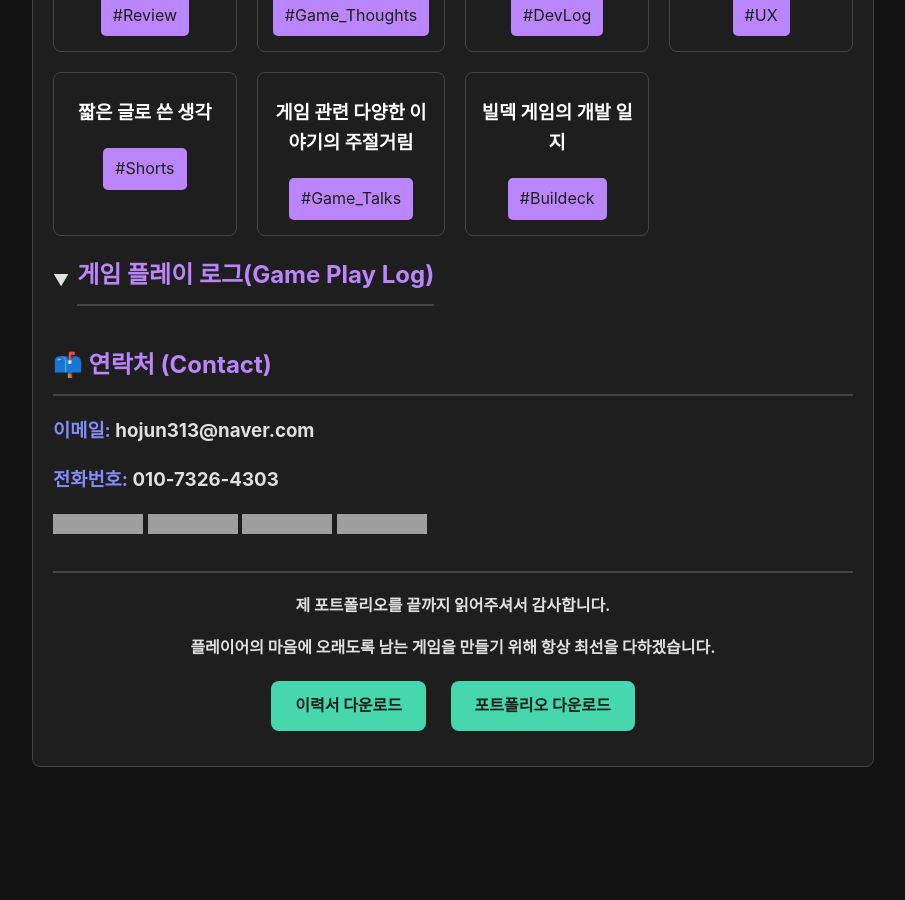
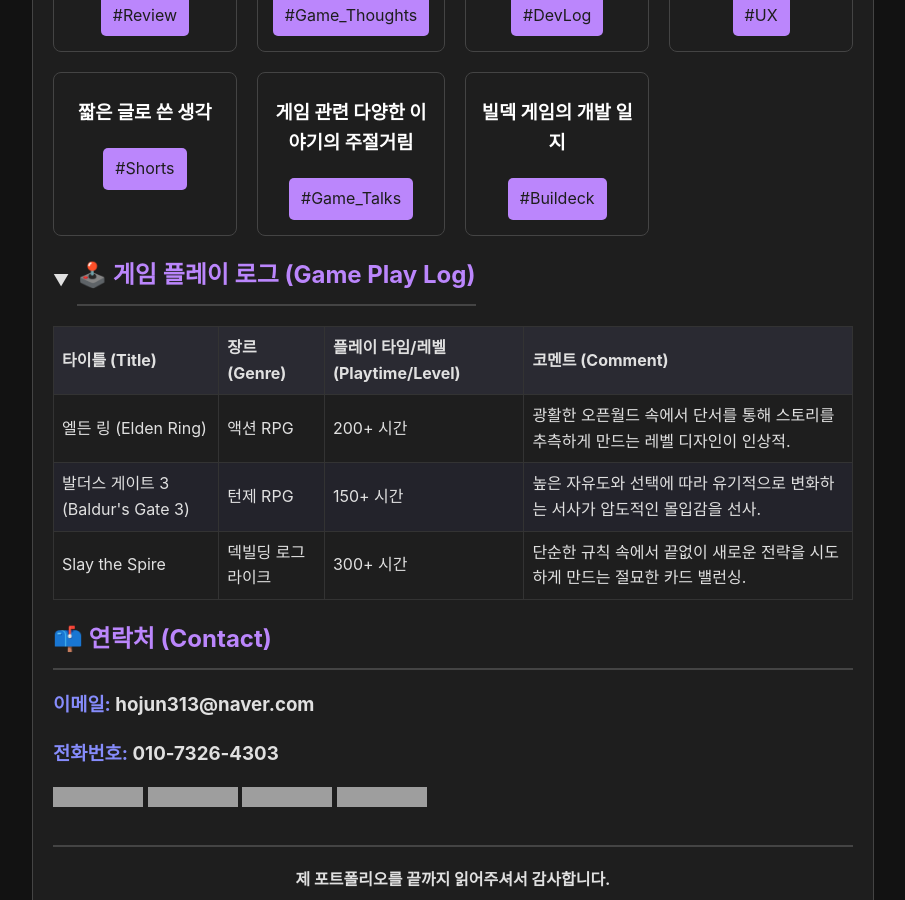
Before and after one commit to hojun313/hojun313.github.io, a Jekyll site: the page portfolio/index.html, which Jekyll copies as it is, in a window 1280 px wide and 900 px high, scrolled down 4824 px, cut to the strip 0-900 px from the top of the window. Shown: the whole strip, without its empty margins (187-1092 px from the left). Built offline with Jekyll 4.4.1, drawn with Linux system fonts in a browser that asks for light colours; before the commit the page ends 5651 px from its top, so only the background shows below that; some of the changed text lies outside the part shown; grey boxes are pictures that could not be loaded.

Commit message:
Update index.html

```diff
--- a/portfolio/index.html
+++ b/portfolio/index.html
@@ -188,7 +188,7 @@
         </div>
 
         <details closed>
-            <summary><h2>🕹️ 토이 프로젝트 (Toy Projects)</h2></summary>
+            <summary><h2>👾 토이 프로젝트 (Toy Projects)</h2></summary>
             <div class="project-grid2">
                 <div class="project-card">
                     <img src="Thumbnail/glatic_shooter.png" alt="GLATIC_SHOOTER">
@@ -454,9 +454,38 @@
         </details>
 
         <details open>
-            <summary><h2>게임 플레이 로그(Game Play Log)</h2></summary>
-            <!-- 게임 플레이 로그 섹션 -->
-            <!-- 기본 정보: 게임 타이틀, 장르, 플레이 타임 -->
+            <summary><h2>🕹️ 게임 플레이 로그 (Game Play Log)</h2></summary>
+            <table style="width: 100%;">
+                <thead>
+                    <tr>
+                        <th>타이틀 (Title)</th>
+                        <th>장르 (Genre)</th>
+                        <th>플레이 타임/레벨 (Playtime/Level)</th>
+                        <th>코멘트 (Comment)</th>
+                    </tr>
+                </thead>
+                <tbody>
+                    <tr>
+                        <td>엘든 링 (Elden Ring)</td>
+                        <td>액션 RPG</td>
+                        <td>200+ 시간</td>
+                        <td>광활한 오픈월드 속에서 단서를 통해 스토리를 추측하게 만드는 레벨 디자인이 인상적.</td>
+                    </tr>
+                    <tr>
+                        <td>발더스 게이트 3 (Baldur's Gate 3)</td>
+                        <td>턴제 RPG</td>
+                        <td>150+ 시간</td>
+                        <td>높은 자유도와 선택에 따라 유기적으로 변화하는 서사가 압도적인 몰입감을 선사.</td>
+                    </tr>
+                    <tr>
+                        <td>Slay the Spire</td>
+                        <td>덱빌딩 로그라이크</td>
+                        <td>300+ 시간</td>
+                        <td>단순한 규칙 속에서 끝없이 새로운 전략을 시도하게 만드는 절묘한 카드 밸런싱.</td>
+                    </tr>
+                    <!-- 여기에 계속해서 게임을 추가할 수 있습니다. -->
+                </tbody>
+            </table>
         </details>
 
         <h2>📫 연락처 (Contact)</h2>
```
